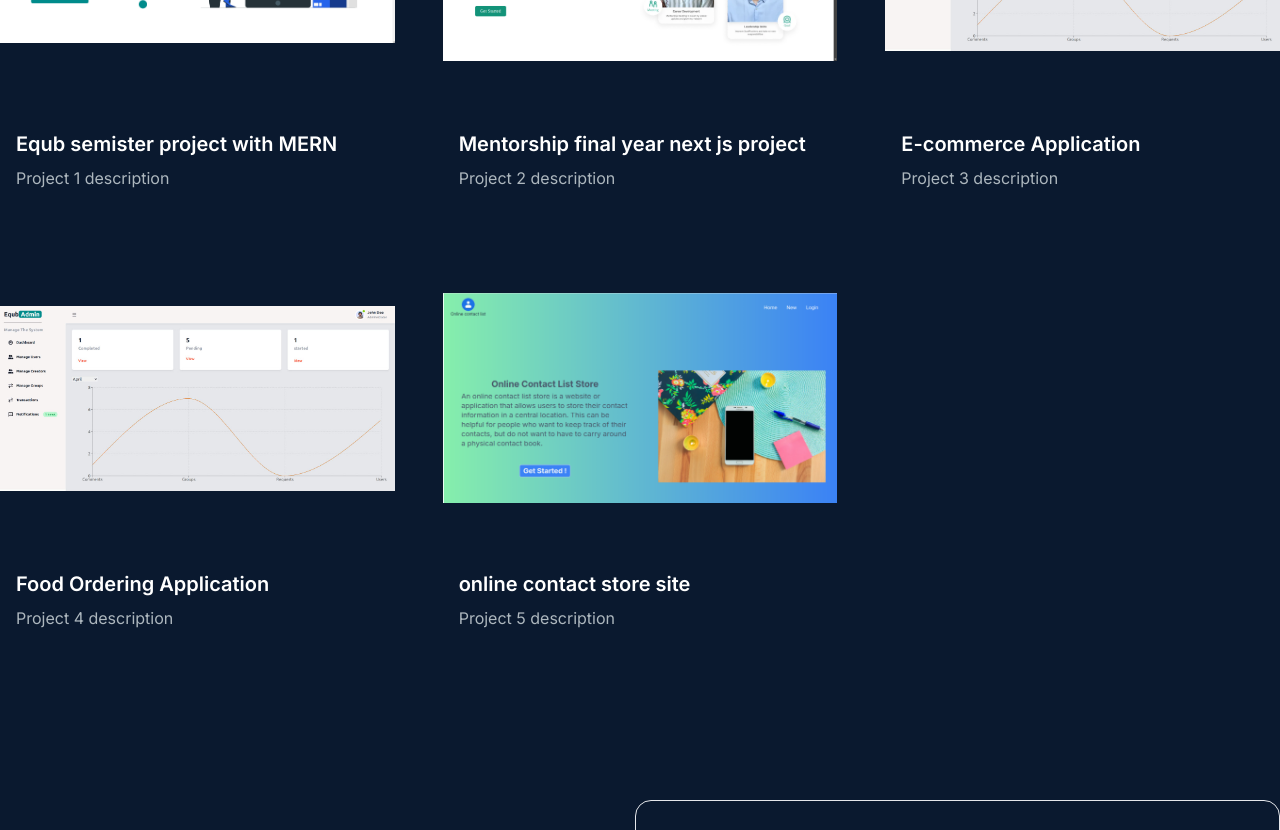
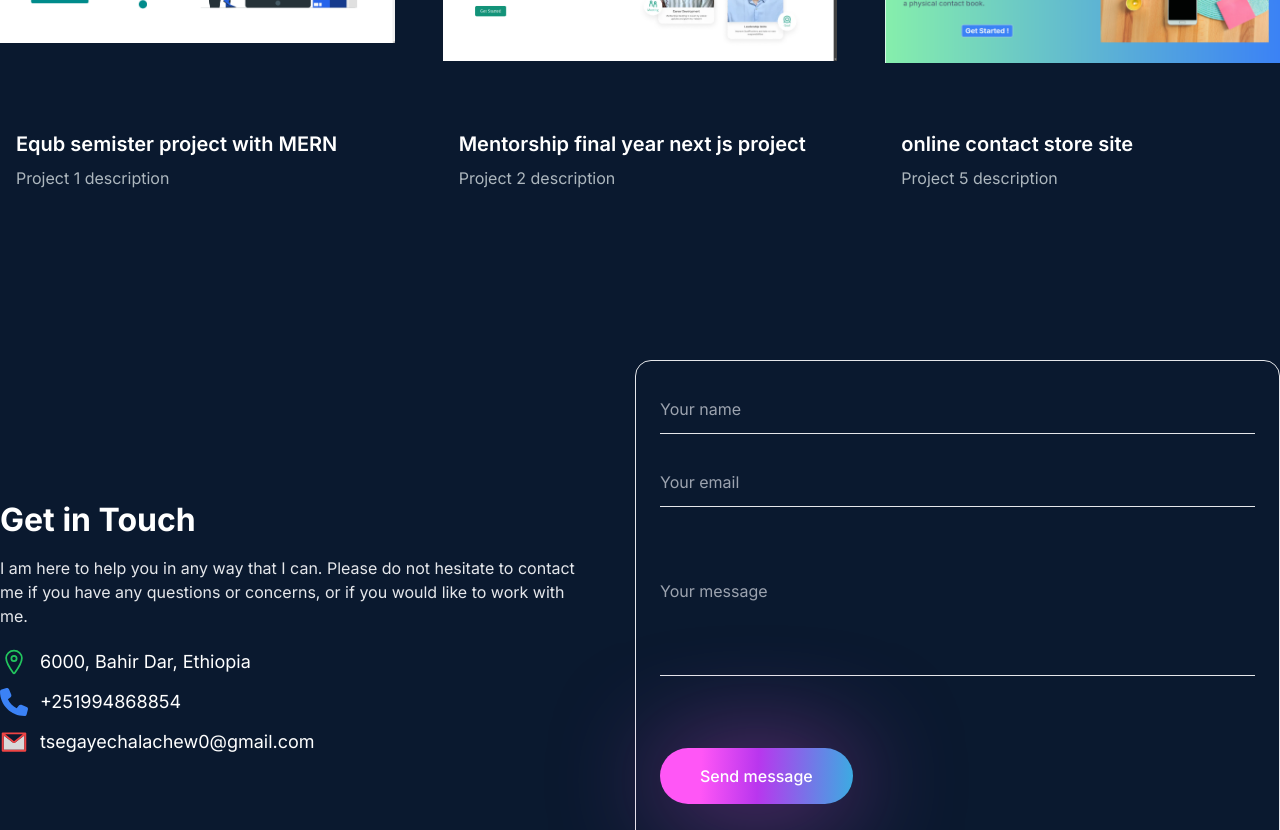
Before and after one commit to Chachu21/profile, a Next.js app: page / in a window 1280 px wide. Shown: the part 2660-3490 px from the top of the page. Built offline with nearby package versions, Linux system fonts and the light colour scheme.

Commit message:
some undone things is removed

```diff
--- a/src/components/Header.tsx
+++ b/src/components/Header.tsx
@@ -12,6 +12,8 @@ const Header = () => {
   const toggleMenu = () => {
     setIsOpen(!isOpen);
   };
+
+  console.log(window.innerWidth);
 
   const handleLinkClick = (url: string) => {
     setOuter(url);
--- a/src/components/Project.tsx
+++ b/src/components/Project.tsx
@@ -24,24 +24,24 @@ const projectsData = [
     gitUrl: "https://github.com/Chachu21/mentorship",
     previewUrl: "https://mentorship-sooty.vercel.app/",
   },
-  {
-    id: 3,
-    title: "E-commerce Application",
-    description: "Project 3 description",
-    image: "../asset/equb.jpg",
-    tag: ["All", "Web"],
-    gitUrl: "/",
-    previewUrl: "/",
-  },
-  {
-    id: 4,
-    title: "Food Ordering Application",
-    description: "Project 4 description",
-    image: "../asset/equb.jpg",
-    tag: ["All", "Mobile"],
-    gitUrl: "/",
-    previewUrl: "/",
-  },
+  // {
+  //   id: 3,
+  //   title: "E-commerce Application",
+  //   description: "Project 3 description",
+  //   image: "../asset/equb.jpg",
+  //   tag: ["All", "Web"],
+  //   gitUrl: "/",
+  //   previewUrl: "/",
+  // },
+  // {
+  //   id: 4,
+  //   title: "Food Ordering Application",
+  //   description: "Project 4 description",
+  //   image: "../asset/equb.jpg",
+  //   tag: ["All", "Mobile"],
+  //   gitUrl: "/",
+  //   previewUrl: "/",
+  // },
 
   {
     id: 6,
```
